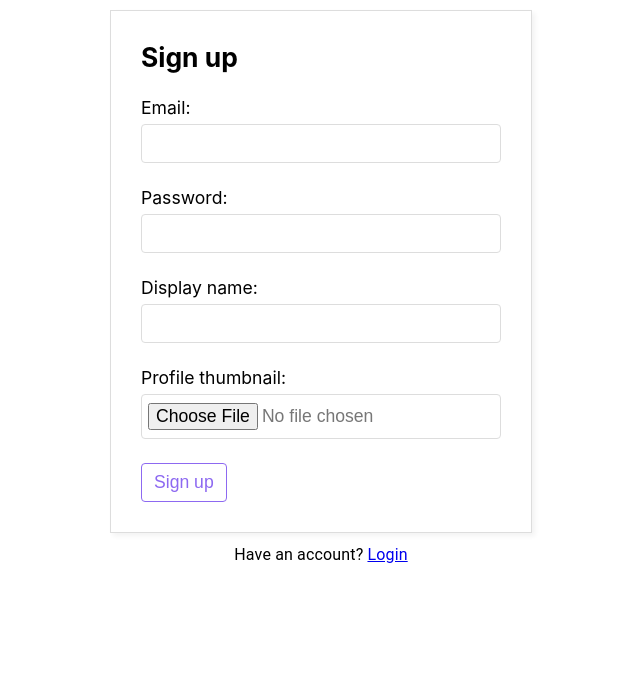
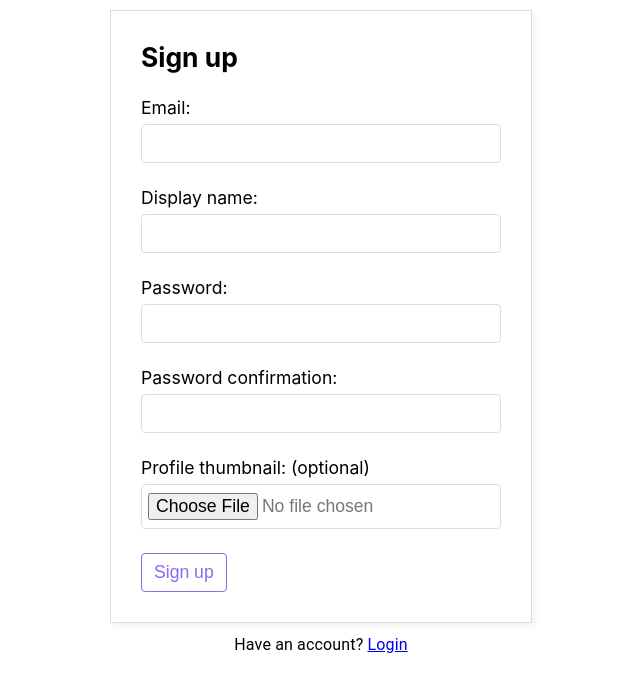
Before and after one commit to muzabol2/login-form-js, a React (Create React App) app: page /signup in a window 1280 px wide. Shown: the top 692 px of the page, without its empty margins (319-959 px from the left). Built offline with nearby package versions, Linux system fonts and the light colour scheme; no server answers.

Commit message:
Add react-hook-form & validations

```diff
--- /dev/null
+++ b/src/components/Input.js
@@ -0,0 +1,9 @@
+export const Input = ({ value, label, register, type, error }) => (
+   <>
+      <label>
+         <span>{label}</span>
+         <input type={type} {...register(value)} />
+      </label>
+      {error && <p className="error">{error.message}</p>}
+   </>
+);
--- a/src/hooks/useSignup.js
+++ b/src/hooks/useSignup.js
@@ -12,7 +12,6 @@ export const useSignup = () => {
    const { dispatch } = useAuthContext();
 
    const signup = async (email, password, displayName, thumbnail) => {
-      console.log("nail", thumbnail);
       setError(null);
       setIsPending(true);
 
@@ -24,6 +23,7 @@ export const useSignup = () => {
          }
 
          // upload user thumbnail photo
+         if (thumbnail) {
             const uploadPath = `thumbnails/${res.user.uid}/${thumbnail.name}`;
             const storageRef = ref(storage, uploadPath);
             await uploadBytes(storageRef, thumbnail);
@@ -37,6 +37,10 @@ export const useSignup = () => {
                displayName,
                photoURL: imgUrl
             });
+         }
+         else {
+            updateProfile(res.user, { displayName });
+         }
 
          dispatch({ type: "LOGIN", payload: res.user });
 
@@ -46,7 +50,7 @@ export const useSignup = () => {
          }
       }
       catch (err) {
-         console.log(err.message);
+         console.error(err.message);
          setError(err.message);
          setIsPending(false);
       }
--- a/src/pages/Login.js
+++ b/src/pages/Login.js
@@ -2,36 +2,40 @@ import { Typography } from '@mui/material';
 import { useState } from 'react';
 import { Link } from 'react-router-dom';
 import { useLogin } from '../hooks/useLogin';
+import { useForm } from "react-hook-form";
+import { yupResolver } from "@hookform/resolvers/yup";
+import { Input } from '../components/Input';
+import { loginSchema } from '../utils/validateLogin';
 
 export default function Login() {
-   const [email, setEmail] = useState('');
-   const [password, setPassword] = useState('');
    const { login, isPending, error } = useLogin();
 
-   const handleSubmit = e => {
-      e.preventDefault();
+   const { register, handleSubmit, formState: { errors } } = useForm({
+      resolver: yupResolver(loginSchema),
+      mode: "onBlur"
+   });
+
+   const submitForm = ({ email, password }) => {
       login(email, password);
-   }
+   };
+
    return (
       <>
-         <form className="auth-form" onSubmit={handleSubmit}>
+         <form className="auth-form" onSubmit={handleSubmit(submitForm)}>
             <h2>Login</h2>
-            <label>
-               <span>Email:</span>
-               <input
-                  type="email"
-                  onChange={(e) => setEmail(e.target.value)}
-                  value={email}
-               />
-            </label>
-            <label>
-               <span>Password:</span>
-               <input
-                  type="password"
-                  onChange={(e) => setPassword(e.target.value)}
-                  value={password}
-               />
-            </label>
+            <Input
+               value="email"
+               label="Email:"
+               type="text"
+               register={register}
+               error={errors.email}
+            />
+            <Input
+               value="password"
+               label="Password:"
+               type="password"
+               register={register}
+               error={errors.password} />
             {!isPending && <button>Login</button>}
             {isPending && <button disabled>Loading</button>}
             {error && <div className="error">{error}</div>}
--- a/src/pages/Signup.js
+++ b/src/pages/Signup.js
@@ -1,75 +1,78 @@
 import { Typography } from '@mui/material';
 import { useState } from 'react';
 import { Link } from 'react-router-dom';
-
 import { useSignup } from '../hooks/useSignup';
+import { useForm } from "react-hook-form";
+import { yupResolver } from "@hookform/resolvers/yup";
+import { signupSchema } from '../utils/validateSignup';
+import { Input } from '../components/Input';
 
 export default function Signup() {
-   const [email, setEmail] = useState('');
-   const [password, setPassword] = useState('');
-   const [displayName, setDisplayName] = useState('');
    const [thumbnail, setThumbnail] = useState(null);
    const [thumbnailError, setThumbnailError] = useState(null);
    const { signup, isPending, error } = useSignup();
 
-   const handleSubmit = (e) => {
-      e.preventDefault();
+   const { register, handleSubmit, formState: { errors } } = useForm({
+      resolver: yupResolver(signupSchema),
+      mode: "onBlur"
+   });
+
+   const submitForm = ({ email, password, displayName }) => {
       signup(email, password, displayName, thumbnail);
-   }
+   };
 
    const handleFileChange = (e) => {
       setThumbnail(null);
       let selected = e.target.files[0];
-      console.log(selected);
 
       if (!selected) {
-         setThumbnailError("Please select a file.");
+         setThumbnailError("Please select a file");
          return;
       }
       if (!selected.type.includes('image')) {
-         setThumbnailError("Selected file must be an image.");
+         setThumbnailError("Selected file must be an image");
          return;
       }
       if (selected.size > 100000) {
-         setThumbnailError("Image file size must be less than 100kb.");
+         setThumbnailError("Image file size must be less than 100kb");
          return;
       }
 
       setThumbnailError(null);
       setThumbnail(selected);
-      console.log("thumbnail updated.");
    }
 
    return (
       <>
-         <form className="auth-form" onSubmit={handleSubmit}>
+         <form className="auth-form" onSubmit={handleSubmit(submitForm)}>
             <h2>Sign up</h2>
+            <Input
+               value="email"
+               label="Email:"
+               type="text"
+               register={register}
+               error={errors.email}
+            />
+            <Input
+               value="displayName"
+               label="Display name:"
+               type="text"
+               register={register}
+               error={errors.displayName} />
+            <Input
+               value="password"
+               label="Password:"
+               type="password"
+               register={register}
+               error={errors.password} />
+            <Input
+               value="passwordConfirm"
+               label="Password confirmation:"
+               type="password"
+               register={register}
+               error={errors.passwordConfirm} />
             <label>
-               <span>Email:</span>
-               <input
-                  type="email"
-                  onChange={(e) => setEmail(e.target.value)}
-                  value={email}
-               />
-            </label>
-            <label>
-               <span>Password:</span>
-               <input
-                  type="password"
-                  onChange={(e) => setPassword(e.target.value)}
-                  value={password}
-               />
-            </label>
-            <label>
-               <span>Display name:</span>
-               <input
-                  type="text"
-                  onChange={(e) => setDisplayName(e.target.value)}
-                  value={displayName}
-               />
-            </label>
-            <label>
-               <span>Profile thumbnail:</span>
+               <span>Profile thumbnail: (optional)</span>
                <input
                   type="file"
                   onChange={handleFileChange}
--- /dev/null
+++ b/src/utils/validateLogin.js
@@ -0,0 +1,12 @@
+import * as yup from "yup";
+
+export const loginSchema = yup.object().shape({
+   email: yup
+      .string()
+      .email("Please enter a valid email")
+      .required("Required"),
+   password: yup
+      .string()
+      .min(5, "5 characters or more")
+      .required("Required")
+});
--- /dev/null
+++ b/src/utils/validateSignup.js
@@ -0,0 +1,21 @@
+import * as yup from "yup";
+
+export const signupSchema = yup.object().shape({
+   displayName: yup
+      .string()
+      .required("Required")
+      .min(5, "5-20 characters")
+      .max(20, "5-20 characters"),
+   email: yup
+      .string()
+      .email("Please enter a valid email")
+      .required("Required"),
+   password: yup
+      .string()
+      .min(5, "5 characters or more")
+      .required("Required"),
+   passwordConfirm: yup
+      .string()
+      .oneOf([yup.ref("password"), null], "Passwords must match")
+      .required("Required"),
+});
```
Lines whose indentation alone changed are shown as unchanged.
